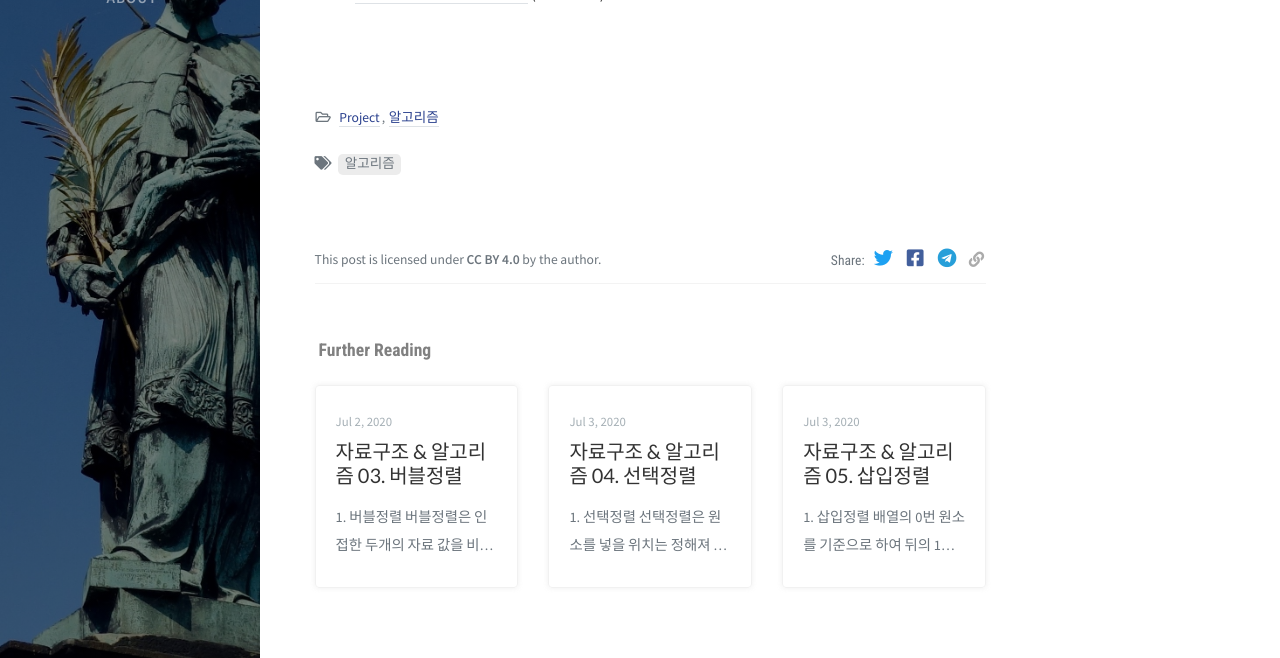
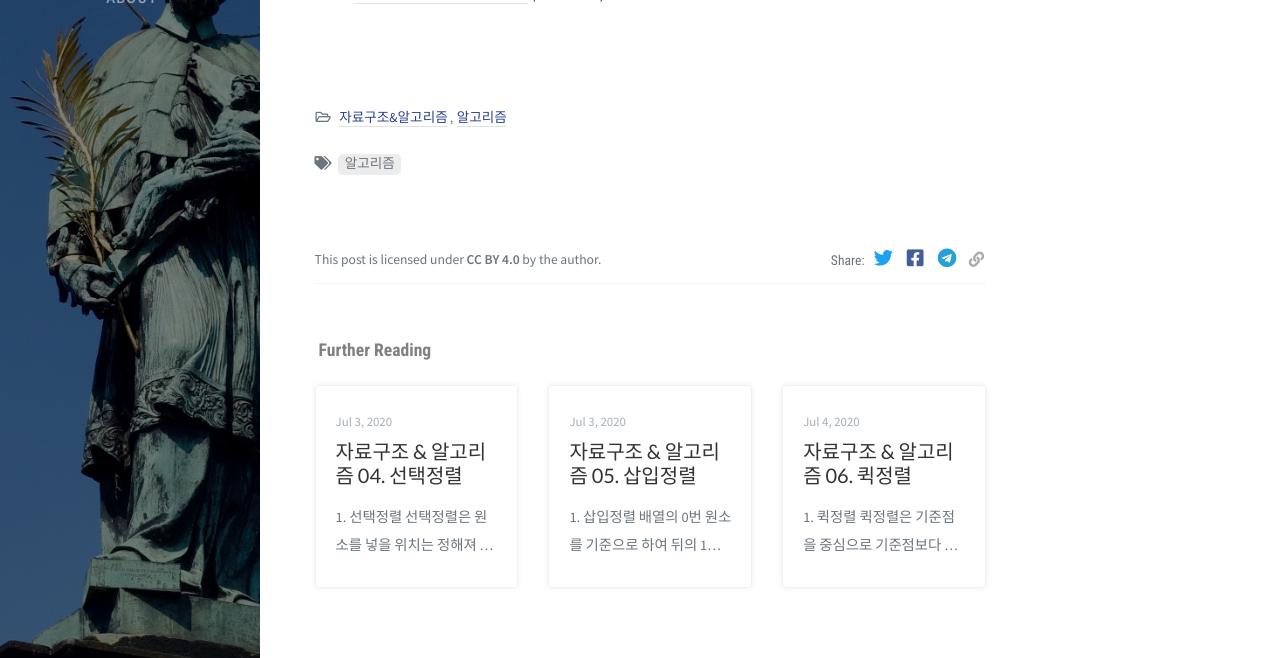
Before and after one commit to Yo0oN/Yo0oN.github.io, a Jekyll site: the page built from _posts/2021-03-26-ConsistentHashing.md, in a window 1280 px wide and 1400 px high, scrolled down 1723 px. Shown: the part 489-1147 px from the top of the window. Built offline with Jekyll 4.4.1, drawn with Linux system fonts in a browser that asks for light colours; nearby versions of some CDN libraries; comment, search, counter and statistics services are not loaded; some of the changed text lies outside the part shown.

Commit message:
Update 2021-03-26-ConsistentHashing.md

```diff
--- a/_posts/2021-03-26-ConsistentHashing.md
+++ b/_posts/2021-03-26-ConsistentHashing.md
@@ -2,7 +2,7 @@
 title: Consistent Hashing이란? (feat.Memcached)
 modified: 2021-03-26
 author: Yo0oN
-categories: [Project, 알고리즘]
+categories: [자료구조&알고리즘, 알고리즘]
 tags: [알고리즘]
 math: true
 ---
```
